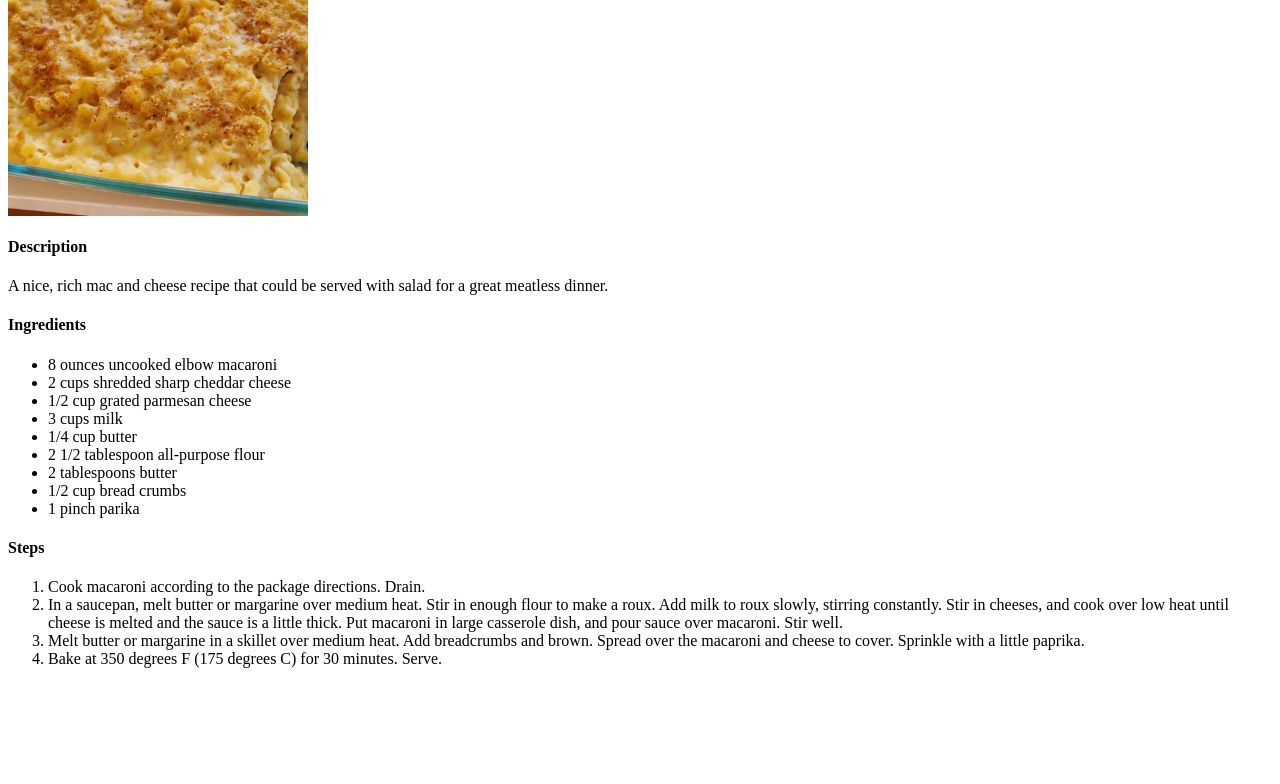
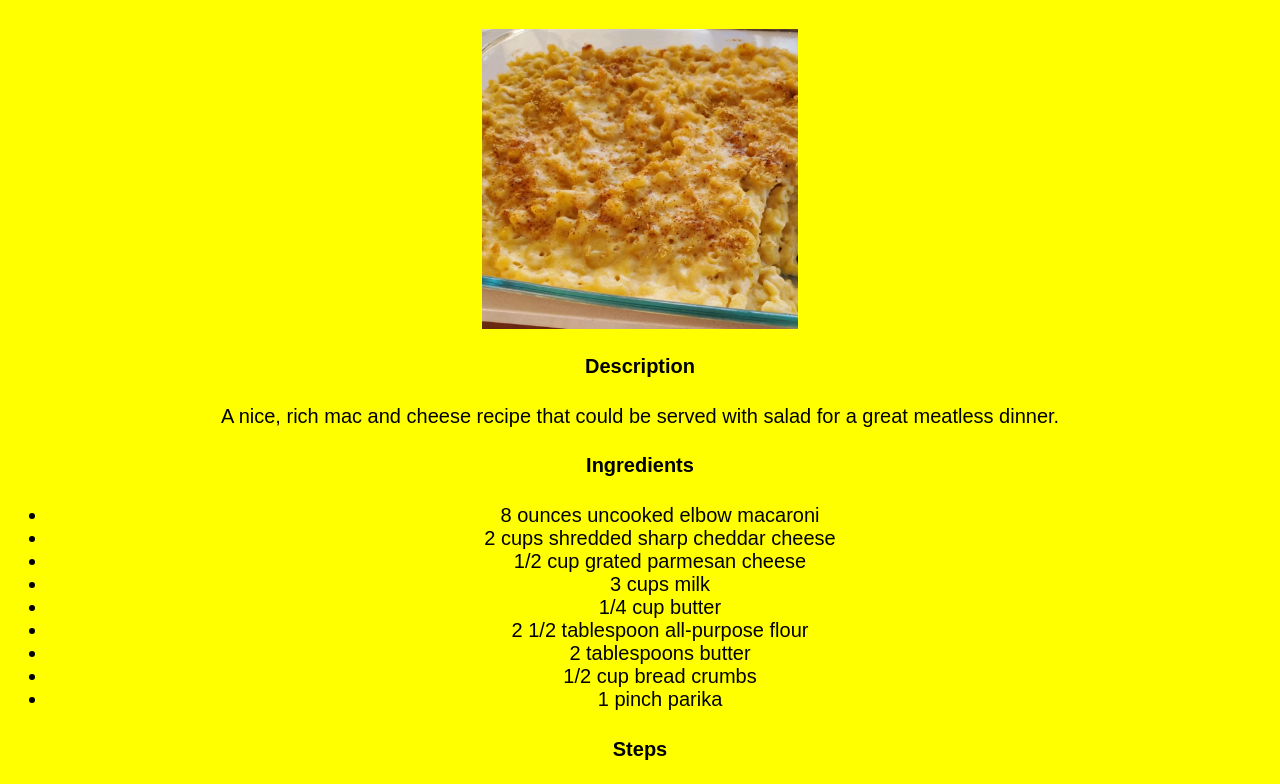
Before and after one commit to Josh-S-23/odin-recipes, a plain HTML site: page macAndCheese.html in a window 1280 px wide. Shown: the part 150-934 px from the top of the page. Before the commit the page ends 834 px from the top, so only its background shows below. Drawn offline with Linux system fonts and the light colour scheme.

Commit message:
Adding styling

```diff
--- a/appleCrisp.html
+++ b/appleCrisp.html
@@ -1,3 +1,7 @@
+<head>
+<link rel="stylesheet" href="css/style.css"/>
+<head>
+<body id="appleCrispBody">
 <h1>Apple Crisp</h1>
 <img src="images/appleCrisp.webp" height="350" width="350">
 <h4>Description</h4>
@@ -19,8 +23,9 @@
 <h4>Steps</h4>
 <ol>
     <li>Preheat oven to 350 degrees F (175 degree C).</li>
-    <li>Place the sliced apples in a 9x13 inch pan. Mix the white sugar, 1 tablespoon flour and ground cinnamon together, and sprinkle over apples.
+    <li>Place the sliced apples in a 9x13 inch pan. Mix the white sugar, 1 tablespoon flour and ground cinnamon together. Sprinkle over apples and
         Pour water evenly over all.</li>
     <li>Combine the oats, 1 cup flour, brown sugar, baking powder, baking soda and melted butter together. Crumble evenly over the apple mixture.</li>
     <li>Bake at 350 degrees F (175 degrees C) for about 45 minutes.</li>
 </ol>
+</body>
--- /dev/null
+++ b/css/style.css
@@ -0,0 +1,82 @@
+h1 {
+    text-align: center;
+    font-size: 65px;
+    margin-top: 60px;
+}
+
+li {
+    color:whitesmoke;
+}
+
+#homepageList:hover {
+   color: black;
+}
+
+ul {
+    text-decoration: none;
+    text-align: center;
+}
+
+a {
+    text-decoration: none;
+    color: white;
+}
+
+a:hover {
+    text-decoration: none;
+    color: black;
+}
+
+body, h1 {
+    font-family: arial;
+}
+
+#homepage {
+    background-color: orangered;
+    color: whitesmoke;
+    font-size: 20px;
+
+}
+
+#appleCrispBody {
+    background-color: red;
+    color: white;
+    font-size: 20px;
+}
+
+#macAndCheeseBody {
+    background-color: yellow;
+    color: black;
+    font-size: 20px;
+}
+
+#squashBody {
+    background-color: burlywood;
+    color: white;
+    font-size: 20px;
+}
+
+ #macIngredients, #macSteps{
+    color: black;
+}
+
+img {
+    margin-left: auto;
+    margin-right: auto;
+    width: 25%;
+    display: block;
+}
+
+h4 {
+    text-align: center;
+}
+
+ol {
+    text-align: justify;
+    margin-right: 20px;
+    margin-left: 20px;
+}
+
+p {
+    text-align: center;
+}
--- a/macAndCheese.html
+++ b/macAndCheese.html
@@ -1,26 +1,32 @@
+<head>
+    <link rel="stylesheet" href="css/style.css"/>
+</head>
+<body id="macAndCheeseBody">
 <h1>Homemade Mac and Cheese</h1>
 <img src="images/macAndCheese.webp" height="300" width="300">
 <h4>Description</h4>
 <p>A nice, rich mac and cheese recipe that could be served with salad for a great meatless dinner.</p>
 <h4>Ingredients</h4>
 <ul>
-    <li>8 ounces uncooked elbow macaroni</li>
-    <li>2 cups shredded sharp cheddar cheese</li>
-    <li>1/2 cup grated parmesan cheese</li>
-    <li>3 cups milk</li>
-    <li>1/4 cup butter</li>
-    <li>2 1/2 tablespoon all-purpose flour</li>
-    <li>2 tablespoons butter</li>
-    <li>1/2 cup bread crumbs</li>
-    <li>1 pinch parika</li>
+    <li id="macIngredients">8 ounces uncooked elbow macaroni</li>
+    <li id="macIngredients">2 cups shredded sharp cheddar cheese</li>
+    <li id="macIngredients">1/2 cup grated parmesan cheese</li>
+    <li id="macIngredients">3 cups milk</li>
+    <li id="macIngredients">1/4 cup butter</li>
+    <li id="macIngredients">2 1/2 tablespoon all-purpose flour</li>
+    <li id="macIngredients">2 tablespoons butter</li>
+    <li id="macIngredients">1/2 cup bread crumbs</li>
+    <li id="macIngredients">1 pinch parika</li>
 </ul>
+
 <h4>Steps</h4>
 <ol>
-    <li>Cook macaroni according to the package directions. Drain.</li>
-    <li>In a saucepan, melt butter or margarine over medium heat. Stir in enough flour to make a roux. Add milk to roux slowly, stirring constantly.
+    <li id="macSteps">Cook macaroni according to the package directions. Drain.</li>
+    <li id="macSteps">In a saucepan, melt butter or margarine over medium heat. Stir in enough flour to make a roux. Add milk to roux slowly, stirring constantly.
         Stir in cheeses, and cook over low heat until cheese is melted and the sauce is a little thick. Put macaroni in large casserole dish, and
         pour sauce over macaroni. Stir well.</li>
-    <li>Melt butter or margarine in a skillet over medium heat. Add breadcrumbs and brown. Spread over the macaroni and cheese to cover.
+    <li id="macSteps">Melt butter or margarine in a skillet over medium heat. Add breadcrumbs and brown. Spread over the macaroni and cheese to cover.
         Sprinkle with a little paprika.</li>
-    <li>Bake at 350 degrees F (175 degrees C) for 30 minutes. Serve.</li>
+    <li id="macSteps">Bake at 350 degrees F (175 degrees C) for 30 minutes. Serve.</li>
 </ol>
+</body>
```
Also changed, not shown: butternutSquashSoup.html (+6 -1 lines), index.html (+6 -4 lines).
